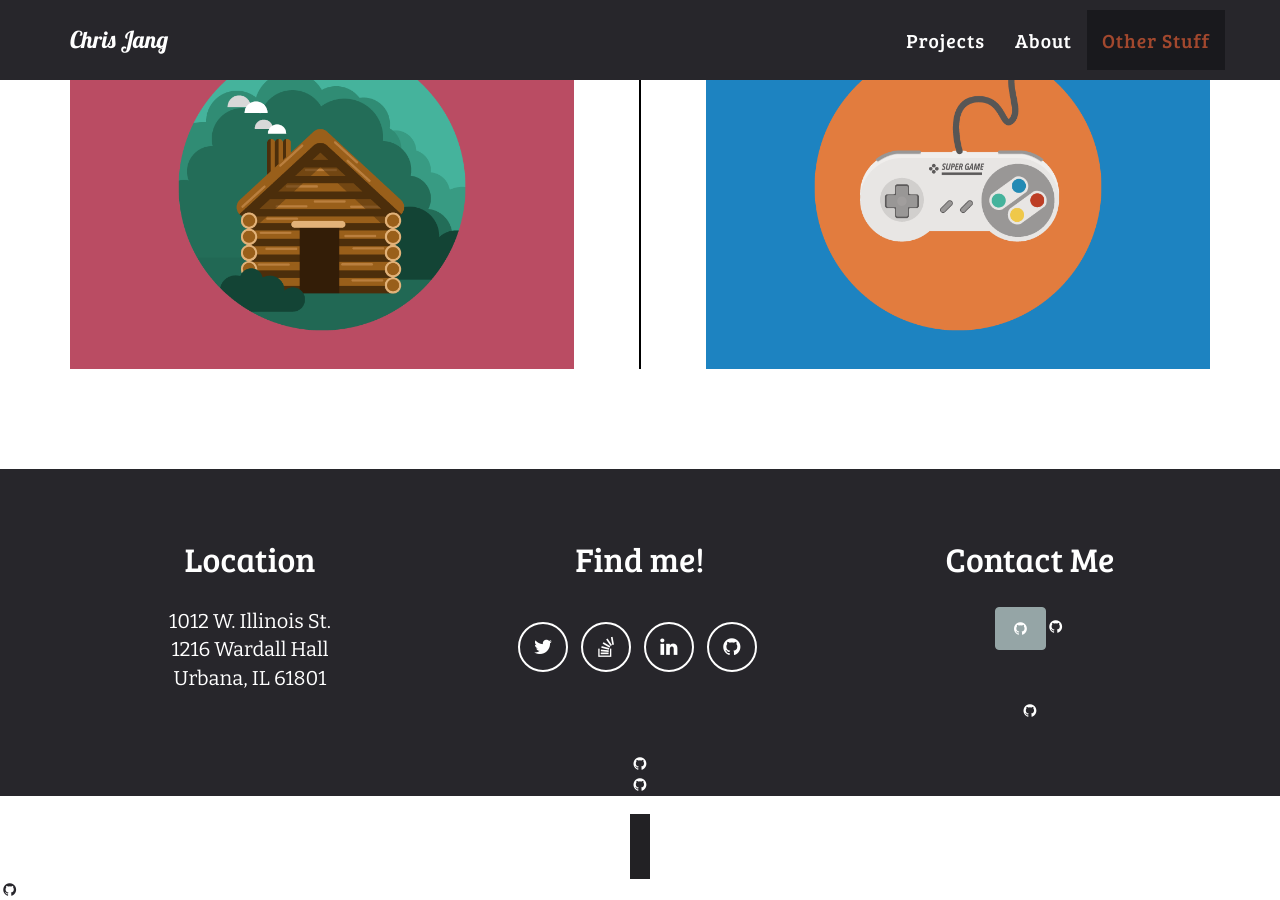
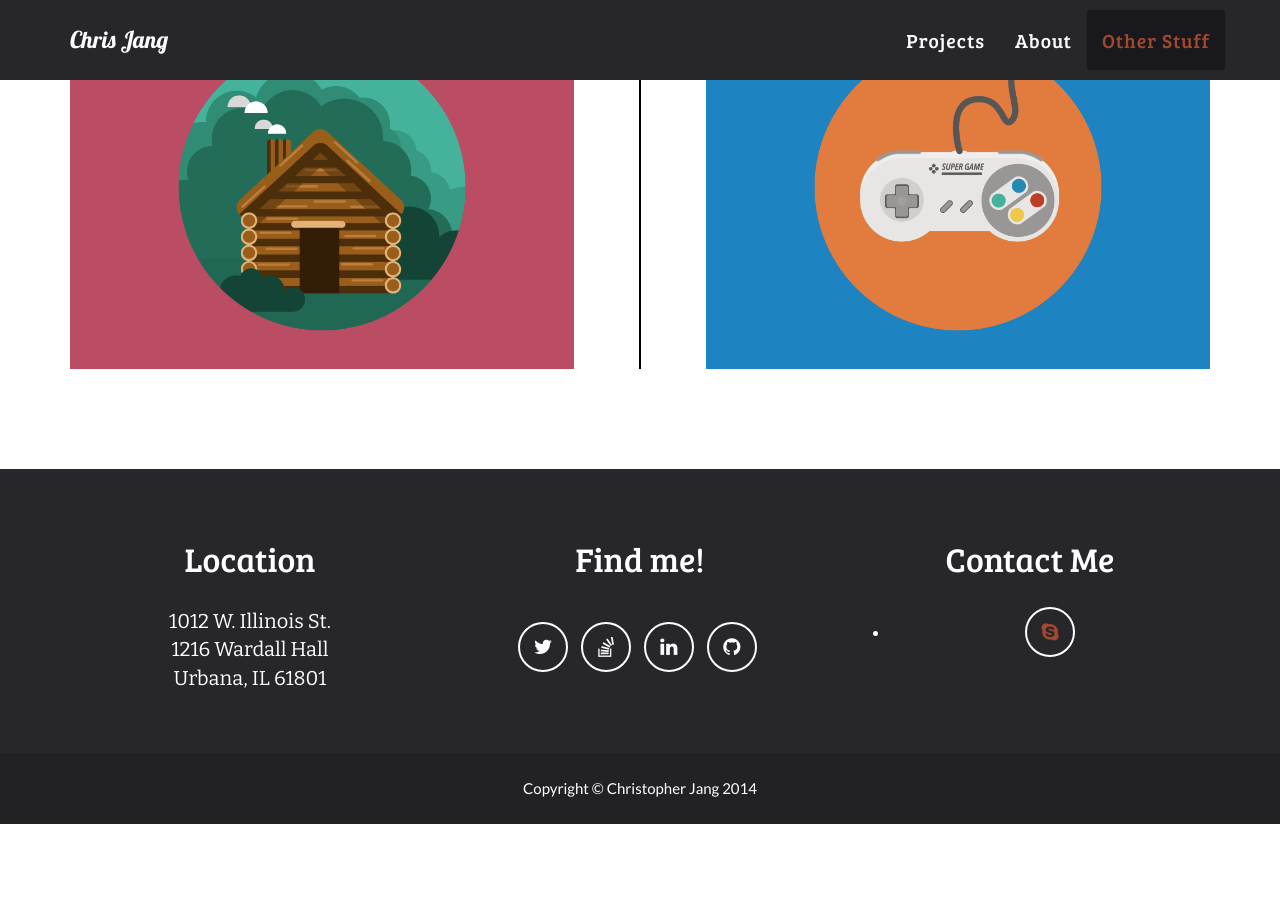
Before and after one commit to cjang5/cjang5.github.io, a Jekyll site: the page built from index.html, in a window 1280 px wide and 900 px high, scrolled down 2290 px. Built offline with Jekyll 4.4.1, drawn with Linux system fonts in a browser that asks for light colours; after the commit the page ends 3114 px from its top, so only the background shows below that.

Commit message:
Trying to make button not appear everywhere

```diff
--- a/_includes/footer.html
+++ b/_includes/footer.html
@@ -24,9 +24,13 @@
                     </div>
                     <div class="footer-col col-md-4">
                         <h3>Contact Me</h3>
-                        <a href="#" class="btn btn-default">
-			    <i class="fa fa-github fa-fw"</i>
-			</a>
+                        <ul>
+			    <li>
+				<a href="#" class="btn-social">
+				    <i class="fa fa-skype fa-fw"></i>
+				</a>
+			    </li>
+			</ul
                     </div>
                 </div>
             </div>
```
